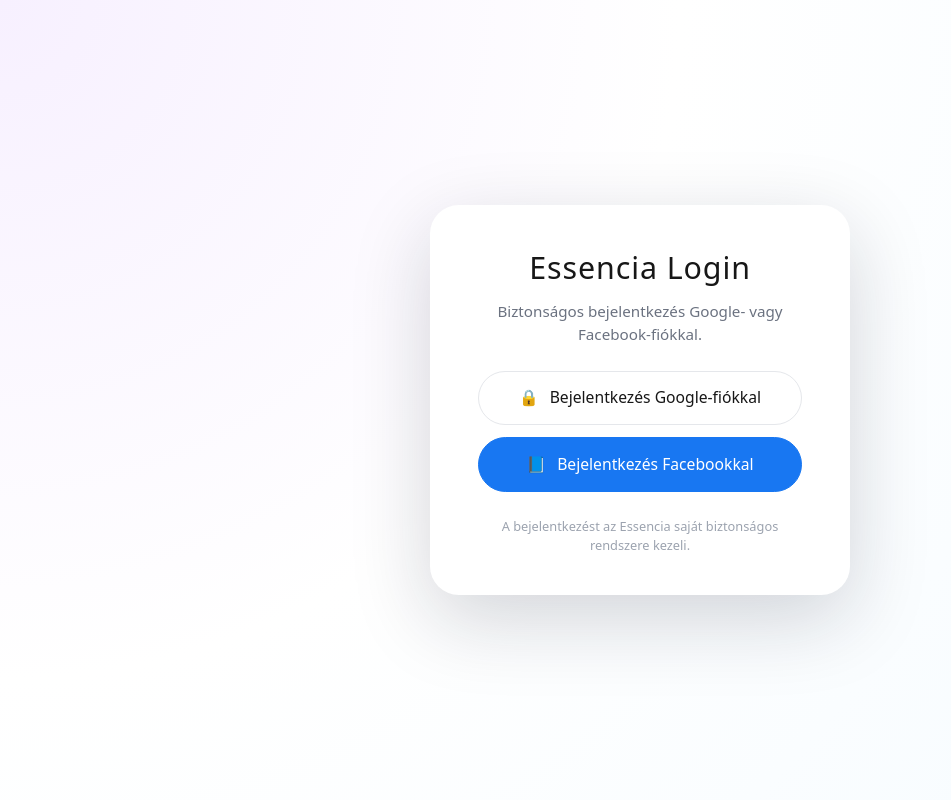
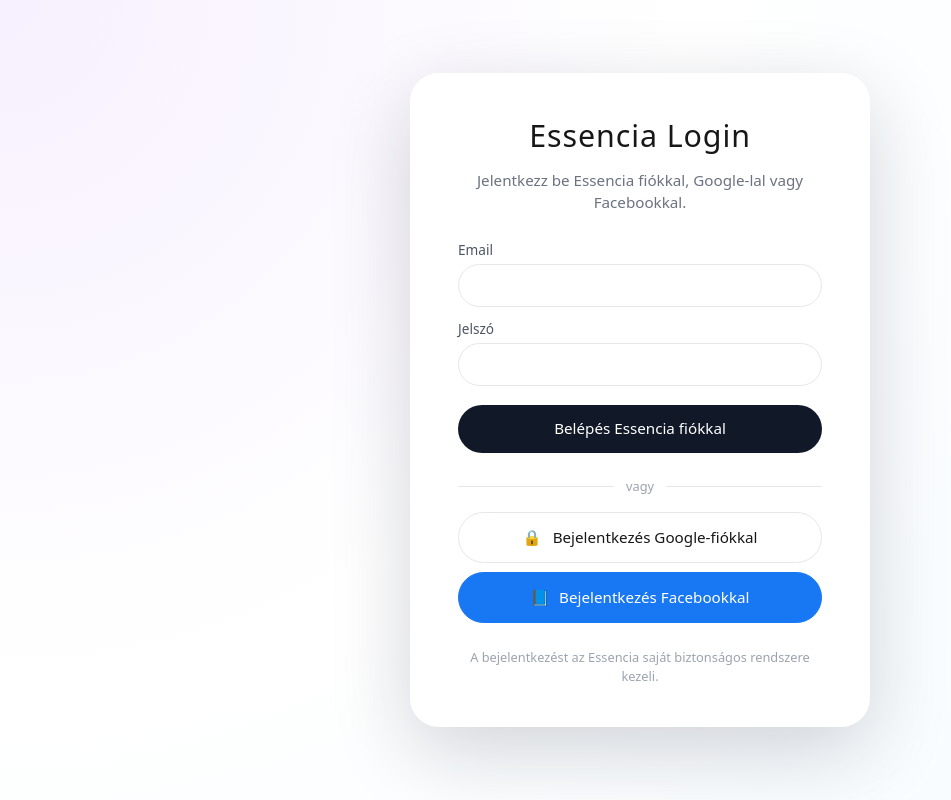
Before and after one commit to essencia-jewelry/essencia-login, a Next.js app: page / in a window 1280 px wide. Shown: the whole page, without its empty margins (0-951 px from the left). Built offline with nearby package versions, Linux system fonts and the light colour scheme; no server answers.

Commit message:
Fix credentials login demo user

```diff
--- a/app/LoginClient.tsx
+++ b/app/LoginClient.tsx
@@ -2,33 +2,59 @@
 
 import { signIn, signOut, useSession } from "next-auth/react";
 import { useSearchParams } from "next/navigation";
+import { useState } from "react";
 
 export default function LoginClient() {
   const { data: session, status } = useSession();
   const searchParams = useSearchParams();
 
-  // Shopify -> login.essenciastore.com?redirect=https://essenciastore.com/account
   const redirectUrl =
     searchParams.get("redirect") ?? "https://essenciastore.com/account";
 
-  const handleGoogleSignIn = () => {
-    signIn("google", {
+  // Saját email/jelszó form state
+  const [email, setEmail] = useState("");
+  const [password, setPassword] = useState("");
+  const [errorMsg, setErrorMsg] = useState<string | null>(null);
+  const [loading, setLoading] = useState(false);
+
+  const handleGoogle = () => {
+    signIn("google", { callbackUrl: redirectUrl });
+  };
+
+  const handleFacebook = () => {
+    signIn("facebook", { callbackUrl: redirectUrl });
+  };
+
+  const handleEssenciaLogin = async (e: React.FormEvent) => {
+    e.preventDefault();
+    setErrorMsg(null);
+    setLoading(true);
+
+    const res = await signIn("credentials", {
+      redirect: false,
+      email,
+      password,
       callbackUrl: redirectUrl,
     });
-  };
 
-  const handleFacebookSignIn = () => {
-    signIn("facebook", {
-      callbackUrl: redirectUrl,
-    });
+    setLoading(false);
+
+    if (res?.error) {
+      setErrorMsg("Hibás email vagy jelszó.");
+      return;
+    }
+
+    // Ha sikerült, akkor manuálisan átirányítunk
+    if (res?.url) {
+      window.location.href = res.url;
+    }
   };
 
   const handleSignOut = () => {
-    signOut({
-      callbackUrl: "https://essenciastore.com",
-    });
+    signOut({ callbackUrl: "https://essenciastore.com" });
   };
 
+  // UI
   return (
     <main
       style={{
@@ -47,7 +73,7 @@
           borderRadius: "1.8rem",
           boxShadow: "0 24px 80px rgba(15, 23, 42, 0.18)",
           textAlign: "center",
-          maxWidth: "420px",
+          maxWidth: "460px",
           width: "100%",
           background: "white",
         }}
@@ -68,18 +94,110 @@
             fontSize: "0.95rem",
           }}
         >
-          Biztonságos bejelentkezés Google- vagy Facebook-fiókkal.
+          Jelentkezz be Essencia fiókkal, Google-lal vagy Facebookkal.
         </p>
 
         {status === "loading" && <p>Betöltés…</p>}
 
         {status === "unauthenticated" && (
           <>
+            {/* SAJÁT EMAIL/JELSZÓ ŰRLAP */}
+            <form
+              onSubmit={handleEssenciaLogin}
+              style={{
+                display: "flex",
+                flexDirection: "column",
+                gap: "0.75rem",
+                marginBottom: "1.5rem",
+                textAlign: "left",
+              }}
+            >
+              <label style={{ fontSize: "0.85rem", color: "#4b5563" }}>
+                Email
+                <input
+                  type="email"
+                  value={email}
+                  onChange={(e) => setEmail(e.target.value)}
+                  required
+                  style={{
+                    width: "100%",
+                    marginTop: "0.25rem",
+                    borderRadius: "999px",
+                    border: "1px solid #e5e7eb",
+                    padding: "0.6rem 1rem",
+                    fontSize: "0.9rem",
+                  }}
+                />
+              </label>
+              <label style={{ fontSize: "0.85rem", color: "#4b5563" }}>
+                Jelszó
+                <input
+                  type="password"
+                  value={password}
+                  onChange={(e) => setPassword(e.target.value)}
+                  required
+                  style={{
+                    width: "100%",
+                    marginTop: "0.25rem",
+                    borderRadius: "999px",
+                    border: "1px solid #e5e7eb",
+                    padding: "0.6rem 1rem",
+                    fontSize: "0.9rem",
+                  }}
+                />
+              </label>
+
+              {errorMsg && (
+                <div
+                  style={{
+                    fontSize: "0.8rem",
+                    color: "#b91c1c",
+                    marginTop: "0.25rem",
+                  }}
+                >
+                  {errorMsg}
+                </div>
+              )}
+
+              <button
+                type="submit"
+                disabled={loading}
+                style={{
+                  padding: "0.8rem 1.9rem",
+                  borderRadius: "999px",
+                  border: "none",
+                  cursor: "pointer",
+                  background: "#111827",
+                  color: "white",
+                  fontSize: "0.95rem",
+                  fontWeight: 500,
+                  marginTop: "0.4rem",
+                }}
+              >
+                {loading ? "Beléptetés…" : "Belépés Essencia fiókkal"}
+              </button>
+            </form>
+
+            <div
+              style={{
+                display: "flex",
+                alignItems: "center",
+                gap: "0.75rem",
+                marginBottom: "1rem",
+                fontSize: "0.8rem",
+                color: "#9ca3af",
+              }}
+            >
+              <div style={{ flex: 1, height: 1, background: "#e5e7eb" }} />
+              <span>vagy</span>
+              <div style={{ flex: 1, height: 1, background: "#e5e7eb" }} />
+            </div>
+
             {/* Google gomb */}
             <button
-              onClick={handleGoogleSignIn}
+              onClick={handleGoogle}
               style={{
-                padding: "0.9rem 1.9rem",
+                padding: "0.8rem 1.9rem",
                 borderRadius: "999px",
                 border: "1px solid #e5e7eb",
                 cursor: "pointer",
@@ -87,33 +205,31 @@
                 alignItems: "center",
                 gap: "0.7rem",
                 background: "white",
-                fontSize: "0.98rem",
+                fontSize: "0.95rem",
                 fontWeight: 500,
                 width: "100%",
                 justifyContent: "center",
-                marginBottom: "0.75rem",
+                marginBottom: "0.6rem",
               }}
             >
-              <span role="img" aria-label="lock">
-                🔒
-              </span>
+              <span>🔒</span>
               <span>Bejelentkezés Google-fiókkal</span>
             </button>
 
             {/* Facebook gomb */}
             <button
-              onClick={handleFacebookSignIn}
+              onClick={handleFacebook}
               style={{
-                padding: "0.9rem 1.9rem",
+                padding: "0.8rem 1.6rem",
                 borderRadius: "999px",
                 border: "1px solid #1877f2",
                 cursor: "pointer",
-                fontSize: "0.98rem",
+                fontSize: "0.95rem",
                 background: "#1877f2",
                 color: "white",
                 display: "inline-flex",
                 alignItems: "center",
-                gap: "0.7rem",
+                gap: "0.6rem",
                 width: "100%",
                 justifyContent: "center",
               }}
--- a/app/api/auth/[...nextauth]/route.ts
+++ b/app/api/auth/[...nextauth]/route.ts
@@ -1,6 +1,7 @@
 import NextAuth, { type NextAuthOptions } from "next-auth";
 import GoogleProvider from "next-auth/providers/google";
 import FacebookProvider from "next-auth/providers/facebook";
+import CredentialsProvider from "next-auth/providers/credentials";
 
 export const authOptions: NextAuthOptions = {
   secret: process.env.NEXTAUTH_SECRET,
@@ -9,31 +10,55 @@
       clientId: process.env.GOOGLE_CLIENT_ID!,
       clientSecret: process.env.GOOGLE_CLIENT_SECRET!,
     }),
+
     FacebookProvider({
       clientId: process.env.FACEBOOK_CLIENT_ID!,
       clientSecret: process.env.FACEBOOK_CLIENT_SECRET!,
+      authorization: {
+        params: {
+          display: "popup",
+        },
+      },
     }),
-    // később ide jöhet majd egy CredentialsProvider is (email/jelszó)
+
+    CredentialsProvider({
+      name: "Email és jelszó",
+      // FONTOS: az id maradjon "credentials", így hívjuk a signIn-ben is
+      id: "credentials",
+      credentials: {
+        email: { label: "Email", type: "email" },
+        password: { label: "Jelszó", type: "password" },
+      },
+      async authorize(credentials) {
+        const email = credentials?.email;
+        const password = credentials?.password;
+
+        // 🔥 IDEIGLENES, DEMÓ LOGIKA:
+        // EZZEL FOG MŰKÖDNI:
+        // email:    teszt@essencia.local
+        // jelszó:   Jelszo123
+        if (email === "teszt@essencia.local" && password === "Jelszo123") {
+          return {
+            id: "demo-user-1",
+            name: "Essencia Demo User",
+            email,
+          };
+        }
+
+        // Ha nem egyezik → sikertelen bejelentkezés
+        return null;
+      },
+    }),
   ],
 
   callbacks: {
     async redirect({ url, baseUrl }) {
-      // Ha Shopify-ra mutat, engedjük:
-      if (url.startsWith("https://essenciastore.com")) {
-        return url;
-      }
-
-      // Relatív URL → maradjon az app domainen
-      if (url.startsWith("/")) {
-        return `${baseUrl}${url}`;
-      }
-
-      // Biztonsági default
+      if (url.startsWith("https://essenciastore.com")) return url;
+      if (url.startsWith("/")) return `${baseUrl}${url}`;
       return baseUrl;
     },
   },
 };
 
 const handler = NextAuth(authOptions);
-
 export { handler as GET, handler as POST };
```
